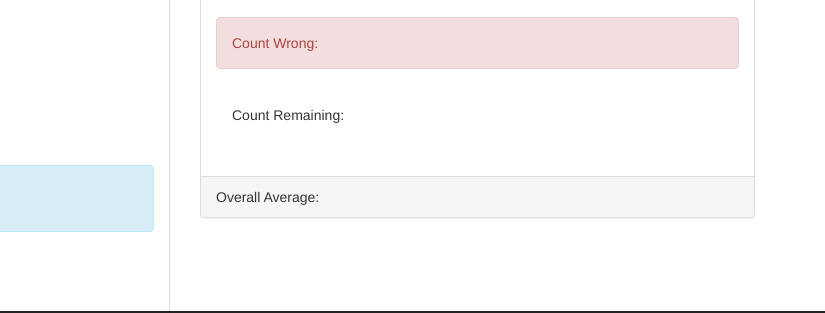
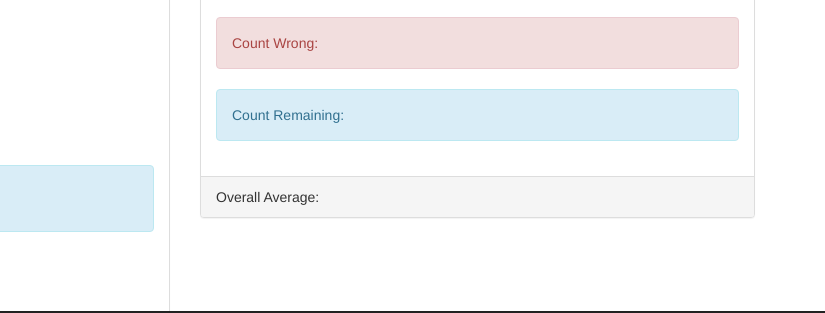
Before and after one commit to bernardw01/hangman-game, a plain HTML site: page index.html in a window 1280 px wide. Shown: the part 439-752 px from the top of the page, 455-1280 px from the left. Drawn offline with nearby package versions, Linux system fonts and the light colour scheme.

Commit message:
minor edit

```diff
--- a/index.html
+++ b/index.html
@@ -71,7 +71,7 @@ Hangman Game
                         <h3>Your Performance Metrics</h3>
                         <div class='alert alert-success'>Count Right: <span class='badge' id="countRight"></span></div>
                        <div class='alert alert-danger'> Count Wrong: <span class='badge' id="countWrong"></span></div>
-                       <div class='alert alert-default'> Count Remaining: <span class='badge'id="countRemaining"></span></div>
+                       <div class='alert alert-info'> Count Remaining: <span class='badge'id="countRemaining"></span></div>
                     </div>
                     <div class="panel-footer">Overall Average: <span id="overallAvg"></span></div>
                 </div>
```
